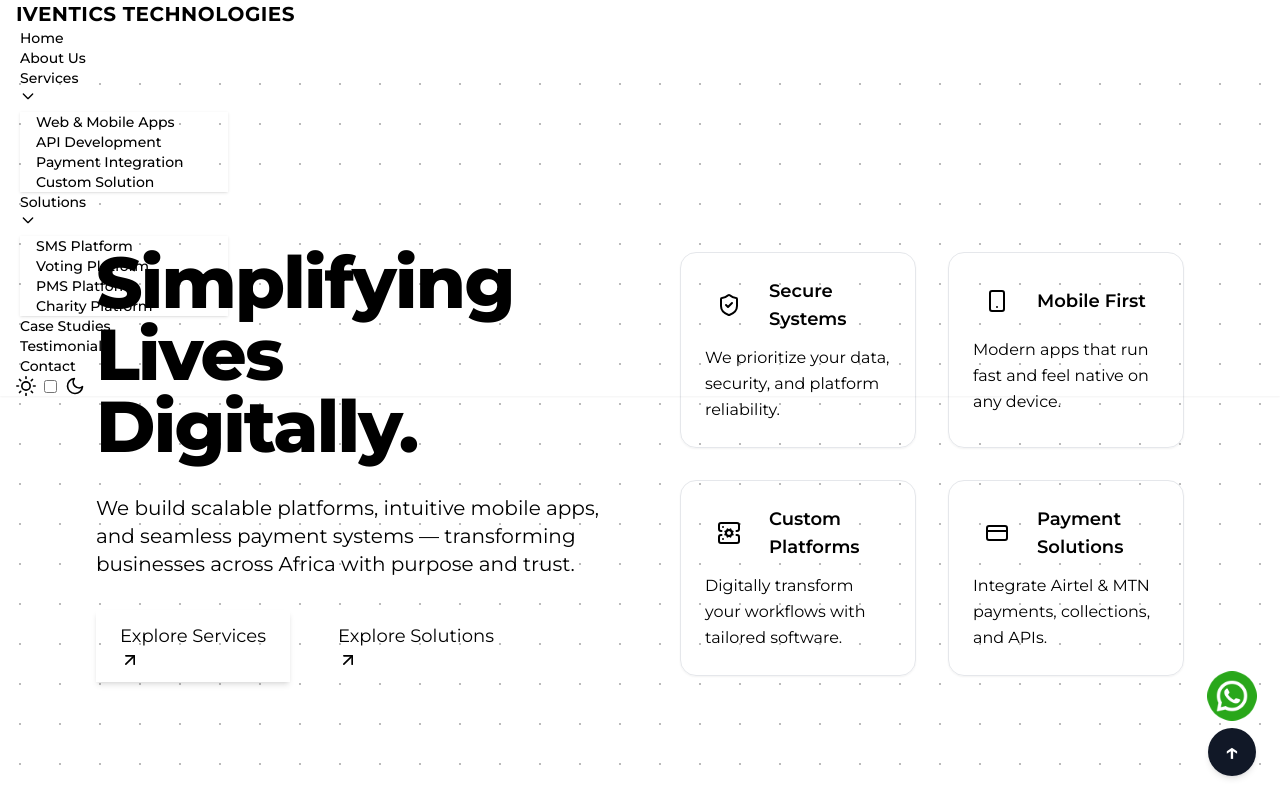
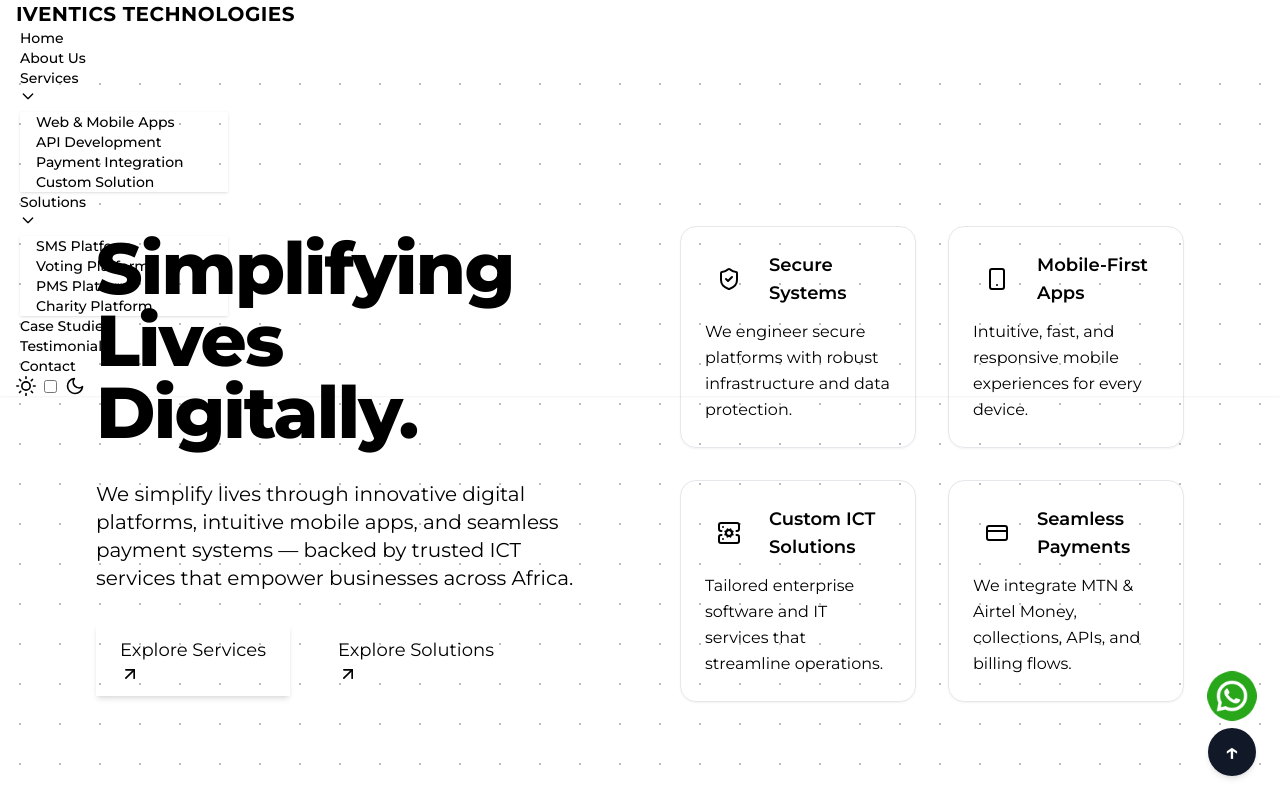
Before and after one commit to mohamuhsin/iventics, a Next.js app: page / in a window 1280 px wide. Shown: the top 800 px of the page. Built offline with nearby package versions, Linux system fonts and the light colour scheme.

Commit message:
updated hero

```diff
--- a/components/Hero/Hero.js
+++ b/components/Hero/Hero.js
@@ -14,14 +14,14 @@
             <div className="max-w-7xl mx-auto grid grid-cols-1 lg:grid-cols-2 gap-20 items-center">
                 {/* Left Side: Hero Text */}
                 <div className="text-center lg:text-left space-y-8">
-                    <h1 className="text-5xl sm:text-6xl md:text-7xl font-extrabold tracking-tight text-base-content leading-tight">
+                    <h1 className="text-5xl sm:text-6xl md:text-[4.5rem] font-extrabold tracking-tight text-base-content leading-tight">
                         Simplifying Lives Digitally.
                     </h1>
 
                     <p className="text-lg md:text-xl text-base-content/70 max-w-xl mx-auto lg:mx-0 leading-relaxed">
-                        We build scalable platforms, intuitive mobile apps, and seamless
-                        payment systems — transforming businesses across Africa with purpose
-                        and trust.
+                        We simplify lives through innovative digital platforms, intuitive
+                        mobile apps, and seamless payment systems — backed by trusted ICT
+                        services that empower businesses across Africa.
                     </p>
 
                     <div className="flex flex-wrap justify-center lg:justify-start gap-4 sm:gap-6">
@@ -41,22 +41,22 @@
                     <FeatureCard
                         icon={<ShieldCheck className="w-6 h-6 text-primary" />}
                         title="Secure Systems"
-                        description="We prioritize your data, security, and platform reliability."
+                        description="We engineer secure platforms with robust infrastructure and data protection."
                     />
                     <FeatureCard
                         icon={<Smartphone className="w-6 h-6 text-secondary" />}
-                        title="Mobile First"
-                        description="Modern apps that run fast and feel native on any device."
+                        title="Mobile-First Apps"
+                        description="Intuitive, fast, and responsive mobile experiences for every device."
                     />
                     <FeatureCard
                         icon={<ServerCog className="w-6 h-6 text-accent" />}
-                        title="Custom Platforms"
-                        description="Digitally transform your workflows with tailored software."
+                        title="Custom ICT Solutions"
+                        description="Tailored enterprise software and IT services that streamline operations."
                     />
                     <FeatureCard
                         icon={<CreditCard className="w-6 h-6 text-info" />}
-                        title="Payment Solutions"
-                        description="Integrate Airtel & MTN payments, collections, and APIs."
+                        title="Seamless Payments"
+                        description="We integrate MTN & Airtel Money, collections, APIs, and billing flows."
                     />
                 </div>
             </div>
```
